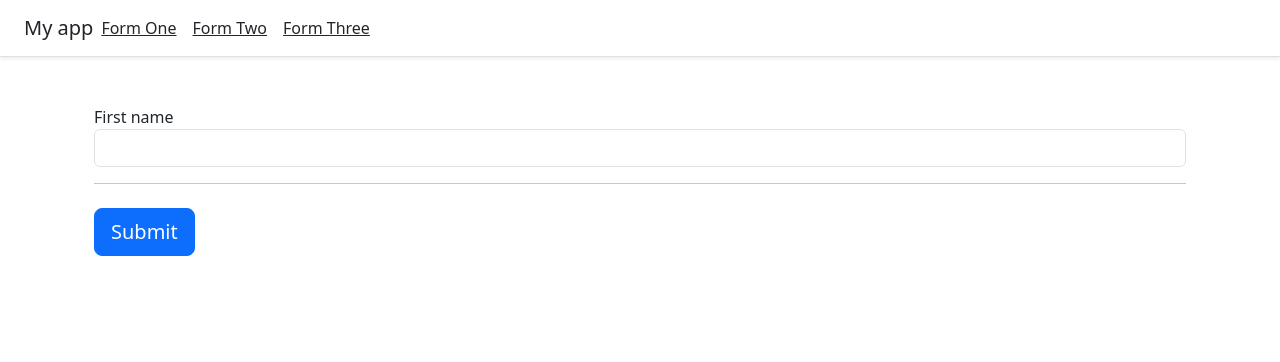
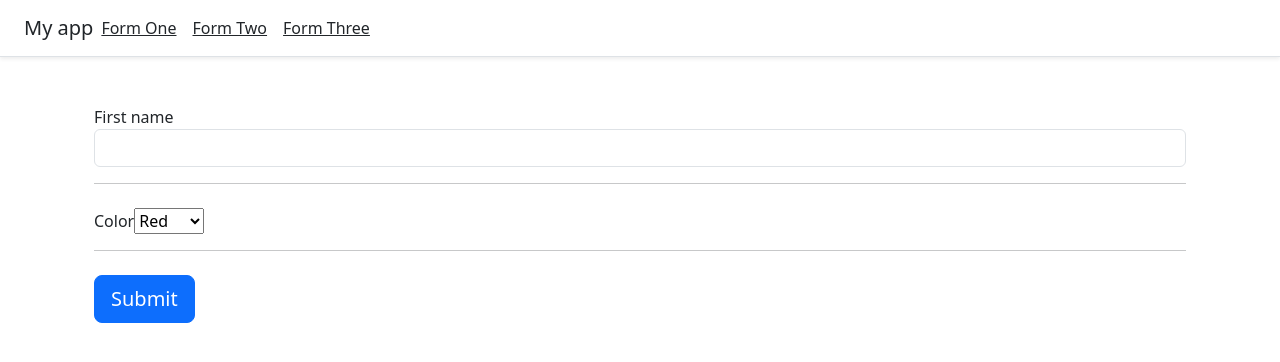
Before and after one commit to neu-msinha/React19-Practice, a React (Vite) app in the folder forms/: page /formThree in a window 1280 px wide. Shown: the top 362 px of the page. Built offline with nearby package versions, Linux system fonts and the light colour scheme.

Commit message:
Added validation error message and used field component

```diff
--- a/forms/src/components/formThree.jsx
+++ b/forms/src/components/formThree.jsx
@@ -1,4 +1,4 @@
-import { Formik, Form, Field } from "formik";
+import { Formik, Form, Field, ErrorMessage } from "formik";
 import * as Yup from "yup";
 
 const FormThree = () => {
@@ -6,6 +6,7 @@ const FormThree = () => {
     const formikProps = {
             initialValues: {
                 firstname: '',
+                color: ''
             },
             validationSchema: Yup.object({
                 firstname: Yup.string()
@@ -29,6 +30,22 @@ const FormThree = () => {
                         type="text"
                         name="firstname"
                     />
+                    <ErrorMessage name="firstname" component="div" className="text-danger" />
+                    <hr className="mb-4" />
+
+                    <label htmlFor="color">Color</label>
+                    <Field
+                        className="custom-select"
+                        as="select"
+                        name="color"
+                    >
+                        <option values="red">Red</option>
+                        <option values="green">Green</option>
+                        <option values="blue">Blue</option>
+                        <option values="yellow">Yellow</option>
+                    </Field>
+
+                    <ErrorMessage name="color" component="div" className="text-danger" />
 
                     <hr className="mb-4" />
                     <button className="btn btn-primary btn-lg btn-block" type="submit">
```
